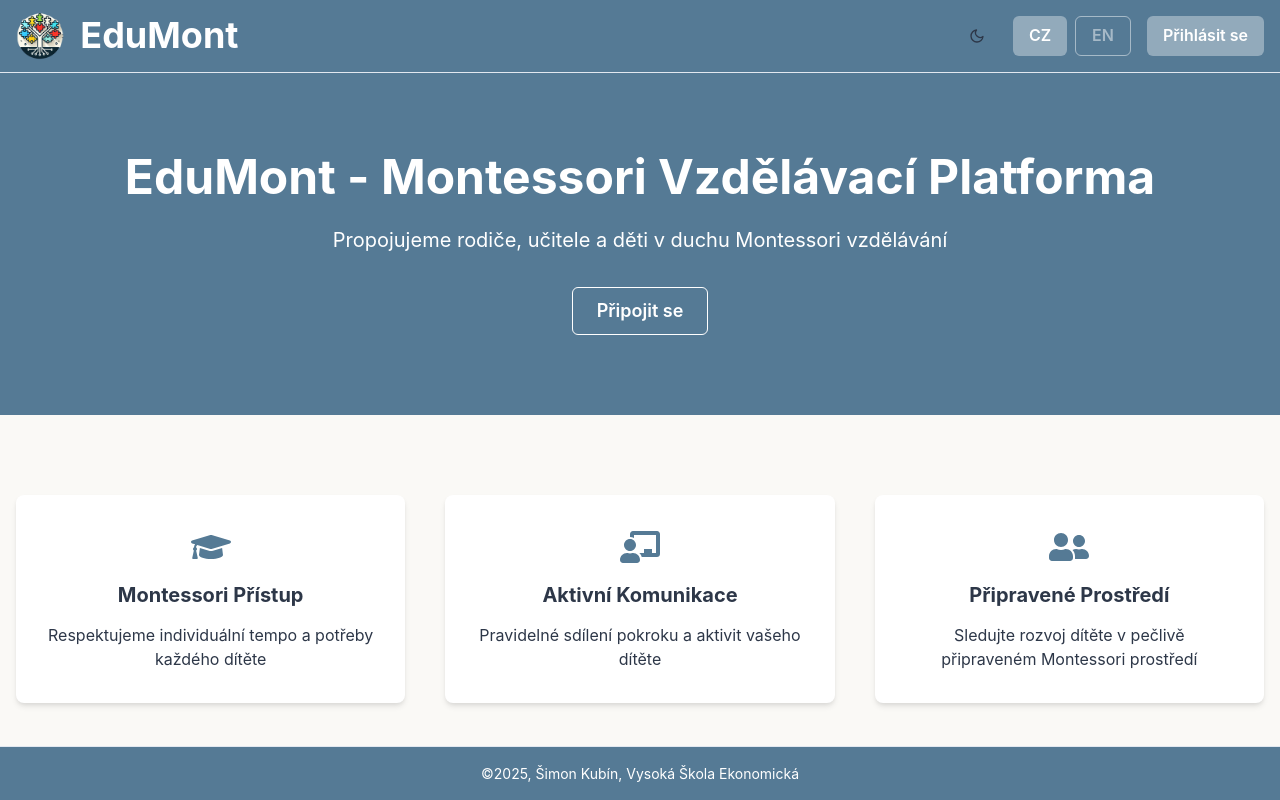
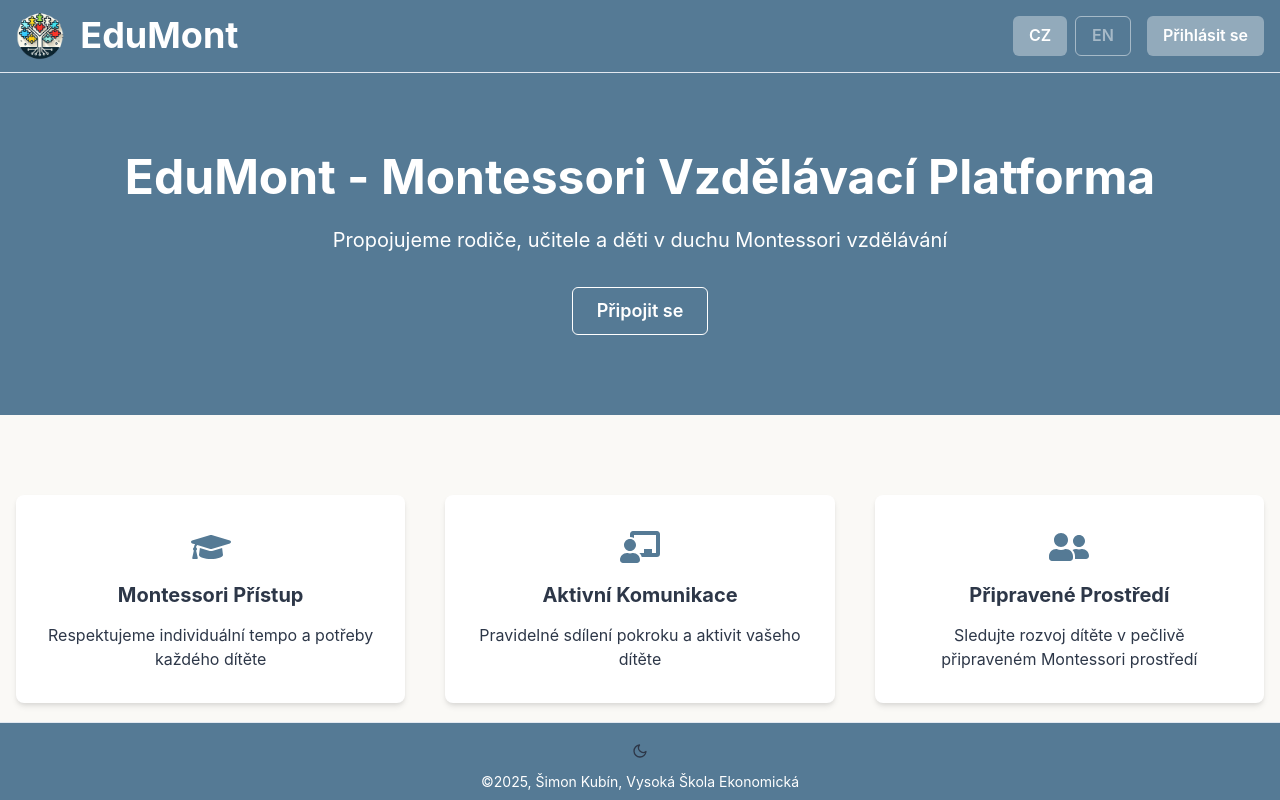
Before and after one commit to kubs09/EduMont, a React (Create React App) app in the folder frontend/: page / in a window 1280 px wide. Shown: the top 800 px of the page. Built offline with nearby package versions, Linux system fonts and the light colour scheme; no server answers.

Commit message:
přesun color toggle buttonu

```diff
--- a/frontend/src/shared/atoms/footer/Footer.tsx
+++ b/frontend/src/shared/atoms/footer/Footer.tsx
@@ -1,4 +1,5 @@
-import { Flex, Text, useColorModeValue } from '@chakra-ui/react';
+import { Box, Flex, Hide, Show, Text, useColorModeValue } from '@chakra-ui/react';
+import ColorModeToggle from '../color-mode-toggle';
 
 const Footer = () => {
   const footerBg = useColorModeValue('brand.primary.900', 'brand.dark.surface');
@@ -9,7 +10,8 @@ const Footer = () => {
       as="footer"
       bg={footerBg}
       color={footerColor}
-      p={4}
+      p={2}
+      flexDirection="column"
       justifyContent="center"
       alignItems="center"
       position="fixed"
@@ -18,6 +20,14 @@ const Footer = () => {
       borderTop="1px"
       borderColor="border-color"
     >
+      <Box>
+        <Show above="md">
+          <ColorModeToggle size="md" />
+        </Show>
+        <Hide above="md">
+          <ColorModeToggle size="sm" />
+        </Hide>
+      </Box>
       <Text fontSize="sm">©2025, Šimon Kubín, Vysoká Škola Ekonomická</Text>
     </Flex>
   );
--- a/frontend/src/shared/atoms/header/Header.tsx
+++ b/frontend/src/shared/atoms/header/Header.tsx
@@ -20,7 +20,6 @@ import { ROUTES } from '@frontend/shared/route';
 import icon from './icon.png';
 import { useState, useEffect } from 'react';
 import { getMessages } from '@frontend/services/api';
-import ColorModeToggle from '../color-mode-toggle';
 import { useHeaderColors, useMenuColors } from '@frontend/design/colorModeUtils';
 
 const POLL_INTERVAL = 5000;
@@ -146,12 +145,6 @@ const Header = () => {
             )}
           </Button>
         )}
-        <Show above="md">
-          <ColorModeToggle size="md" />
-        </Show>
-        <Hide above="md">
-          <ColorModeToggle size="sm" />
-        </Hide>
         <ButtonGroup spacing={{ base: 1, md: 2 }}>
           <Button
             colorScheme="whiteAlpha"
```
